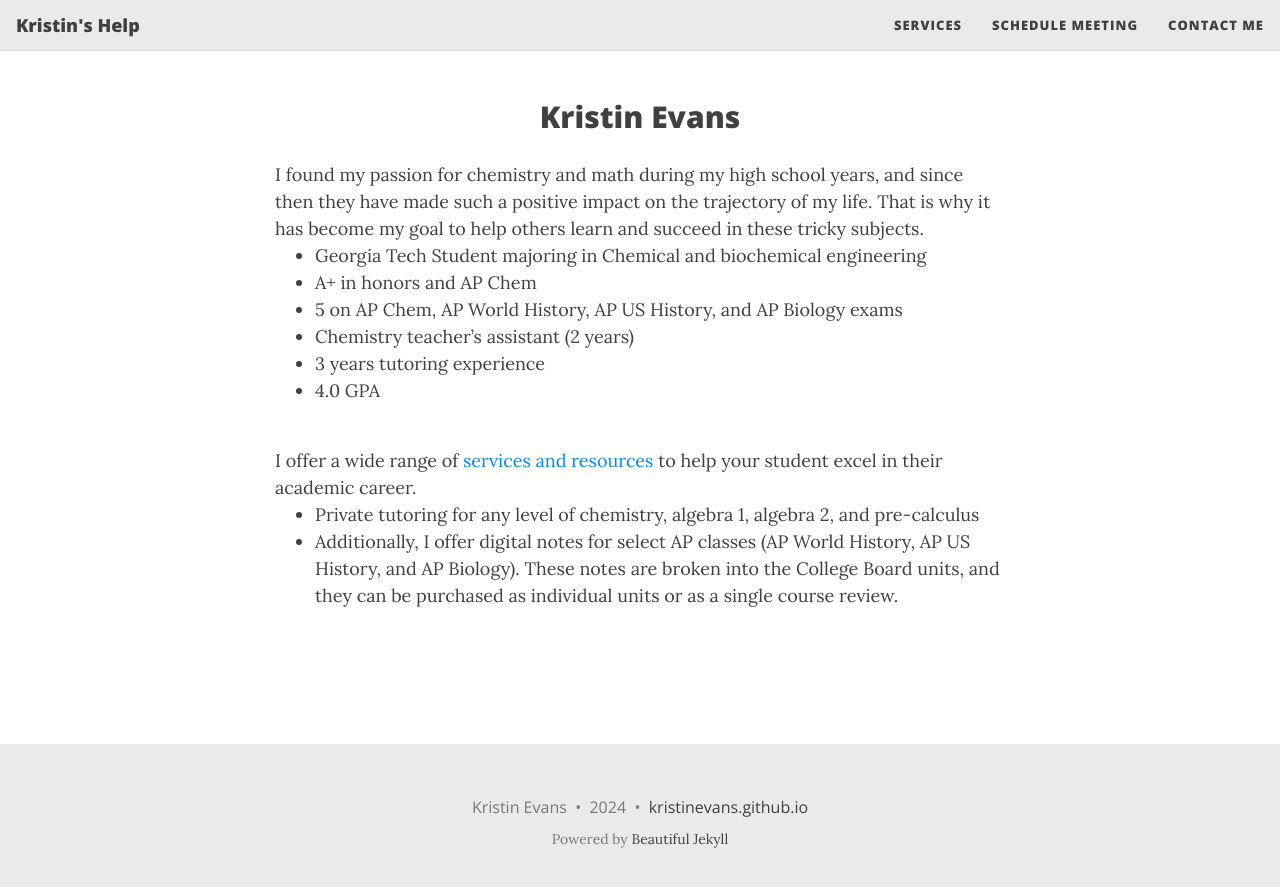
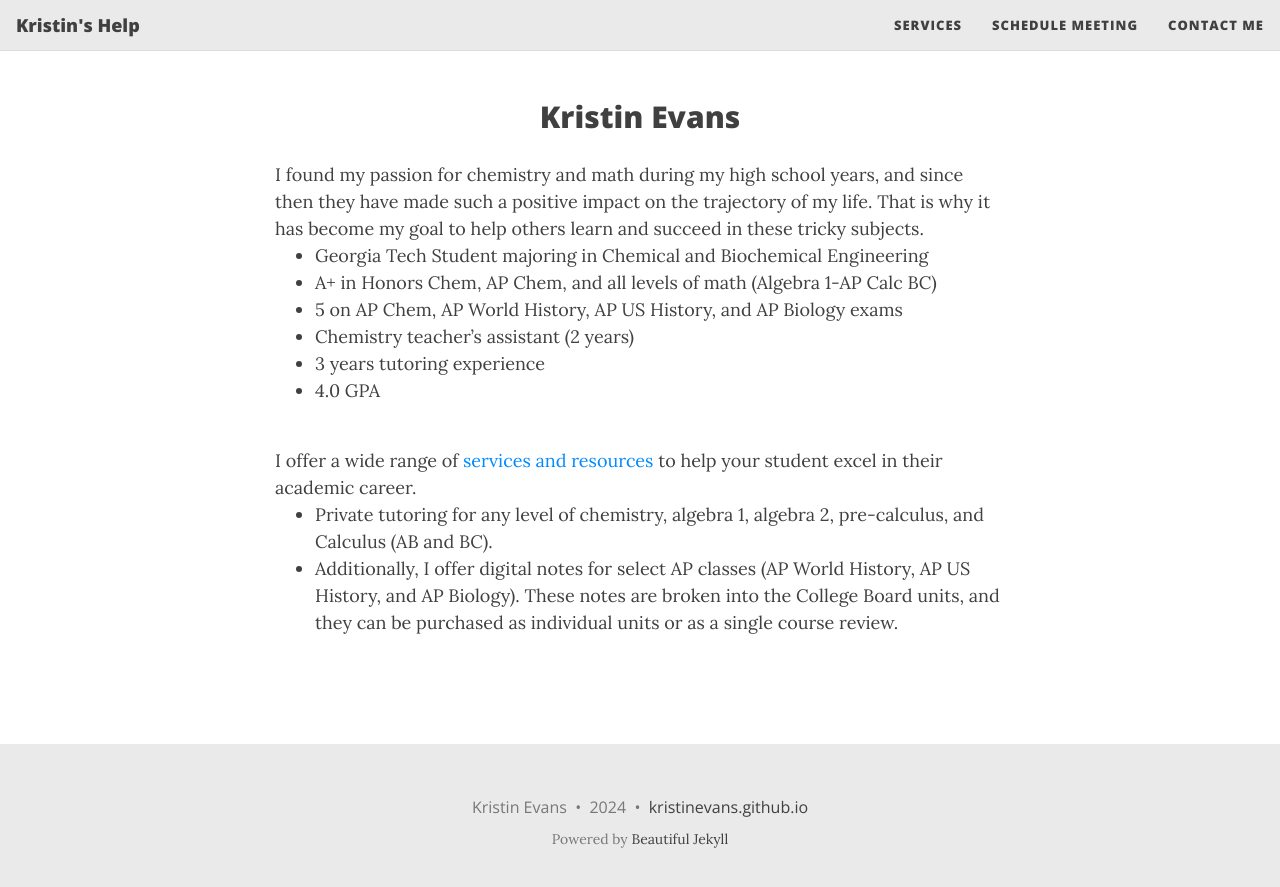
Before and after one commit to kristinevans/kristinevans.github.io, a Jekyll site: the page built from index.html, in a window 1280 px wide. Shown: the top 887 px of the page. Built offline with Jekyll 4.4.1, drawn with Linux system fonts in a browser that asks for light colours; nearby versions of some CDN libraries; the list of posts is cut into pages by our own code.

Commit message:
Update page.html

```diff
--- a/_layouts/page.html
+++ b/_layouts/page.html
@@ -25,10 +25,10 @@ layout: base
         succeed in these tricky subjects.
         <ul>
           <li>
-            Georgia Tech Student majoring in Chemical and biochemical
-            engineering
+            Georgia Tech Student majoring in Chemical and Biochemical
+            Engineering
           </li>
-          <li>A+ in honors and AP Chem</li>
+          <li>A+ in Honors Chem, AP Chem, and all levels of math (Algebra 1-AP Calc BC)</li>
           <li>
             5 on AP Chem, AP World History, AP US History, and AP Biology exams
           </li>
@@ -42,7 +42,7 @@ layout: base
         <ul>
           <li>
             Private tutoring for any level of chemistry, algebra 1, algebra 2,
-            and pre-calculus
+             pre-calculus, and Calculus (AB and BC).
           </li>
           <li>
             Additionally, I offer digital notes for select AP classes (AP World
```
